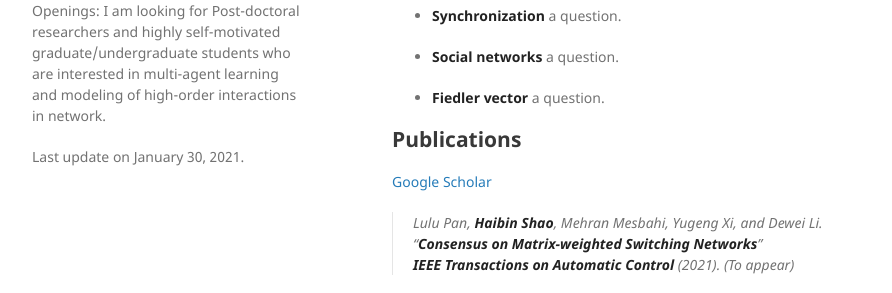
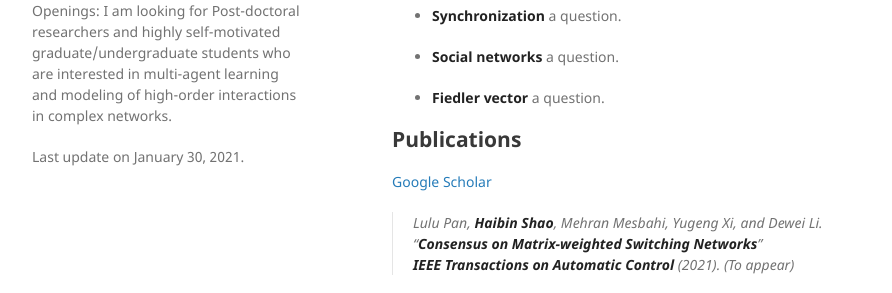
Before and after one commit to hbshao1201/shaohaibin.github.io, a Jekyll site: the page built from index.md, in a window 1280 px wide. Shown: the part 429-722 px from the top of the page, without its empty margins (178-1070 px from the left). Built offline with Jekyll 4.4.1, drawn with Linux system fonts in a browser that asks for light colours; our own code applies the rules of GitHub Pages for plain Markdown files.

Commit message:
Update default.html

```diff
--- a/_layouts/default.html
+++ b/_layouts/default.html
@@ -28,7 +28,7 @@
         <p><a href="#Software">Software</a></p>
         <p><a href="https://www.researchgate.net/profile/Haibin_Shao3">ResearchGate</a>
         <p><a href="#Contact">Contact</a>
-        <p>Openings: I am looking for Post-doctoral researchers and highly self-motivated graduate/undergraduate students who are interested in multi-agent learning and modeling of high-order interactions in network. </p>
+        <p>Openings: I am looking for Post-doctoral researchers and highly self-motivated graduate/undergraduate students who are interested in multi-agent learning and modeling of high-order interactions in complex networks. </p>
         <p>Last update on January 30, 2021.</p>
     </header>
     <section>
```
